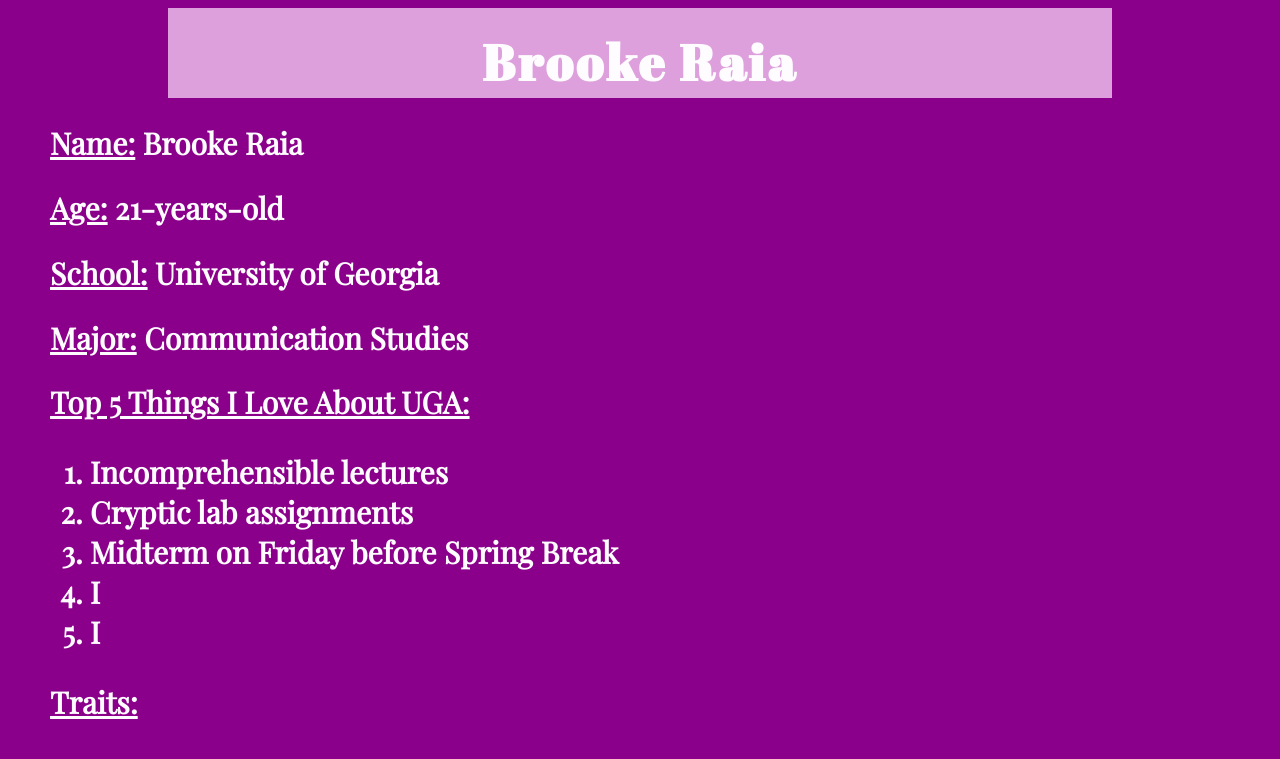
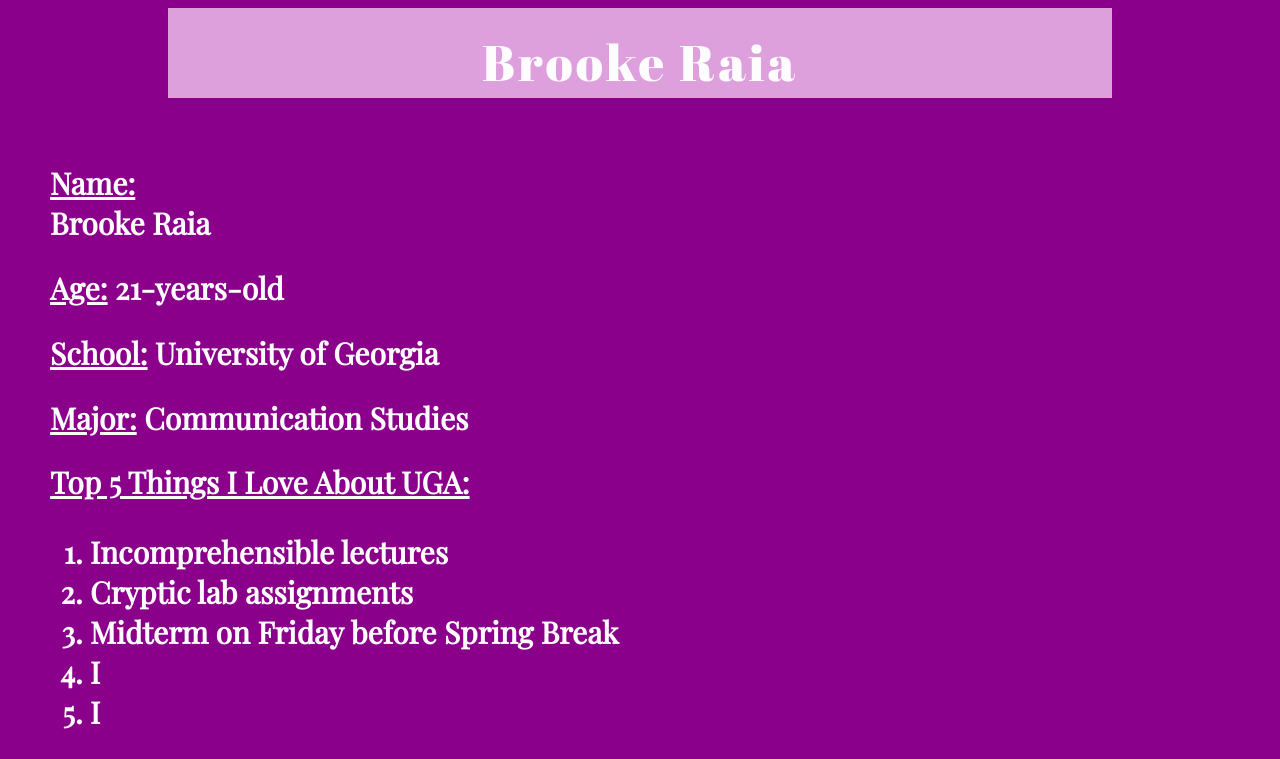
Before and after one commit to ber40773/ber40773.github.io, a plain HTML site: page index.html in a window 1280 px wide. Shown: the top 759 px of the page. Drawn offline with nearby package versions, Linux system fonts and the light colour scheme; a web font is replaced by a local one.

Commit message:
Update index.html

```diff
--- a/index.html
+++ b/index.html
@@ -16,14 +16,14 @@
 
     <main>
         <header>
-            <b>Brooke Raia<b>
+            Brooke Raia
         </header>
 
 
     </main> <!--no content after this point-->
 
     <h2>
-            <span class="underline">Name:</span> Brooke Raia
+        <span class="underline"><br>Name:</br></span> Brooke Raia
     </h2>
 
     <h2>
```
